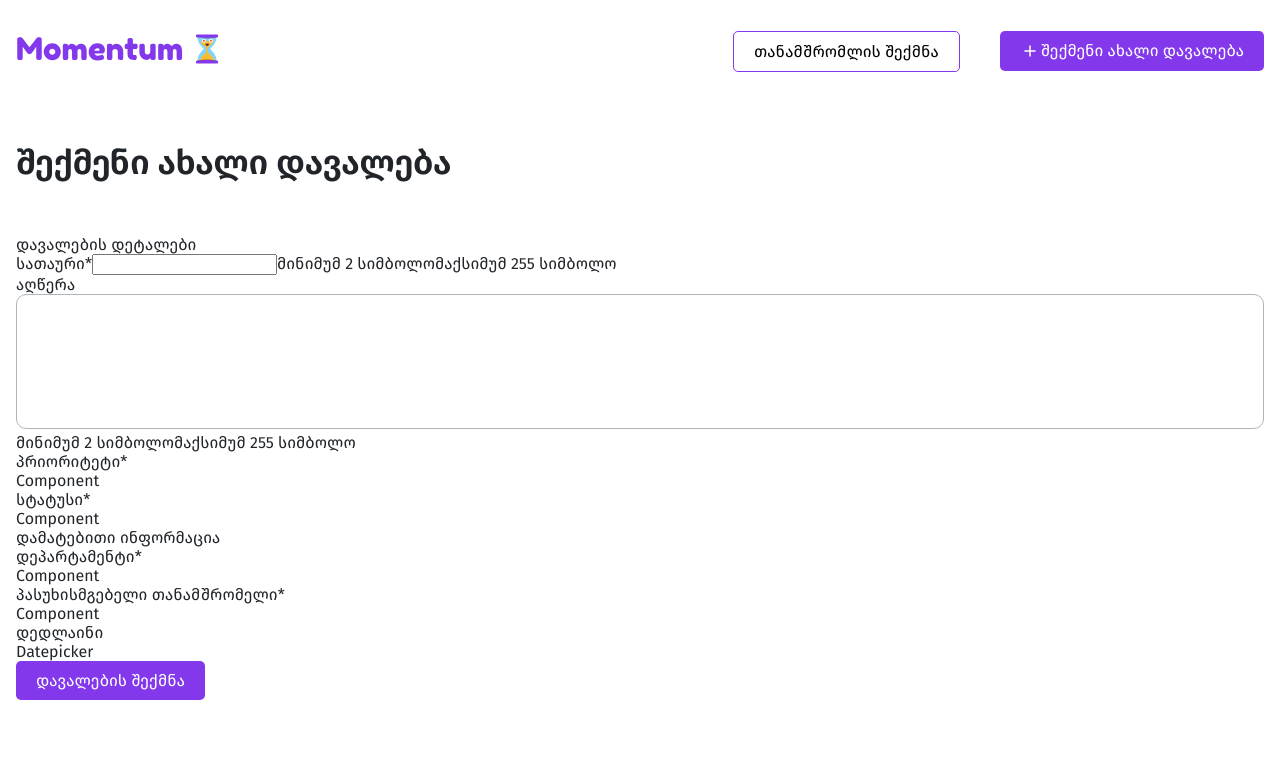
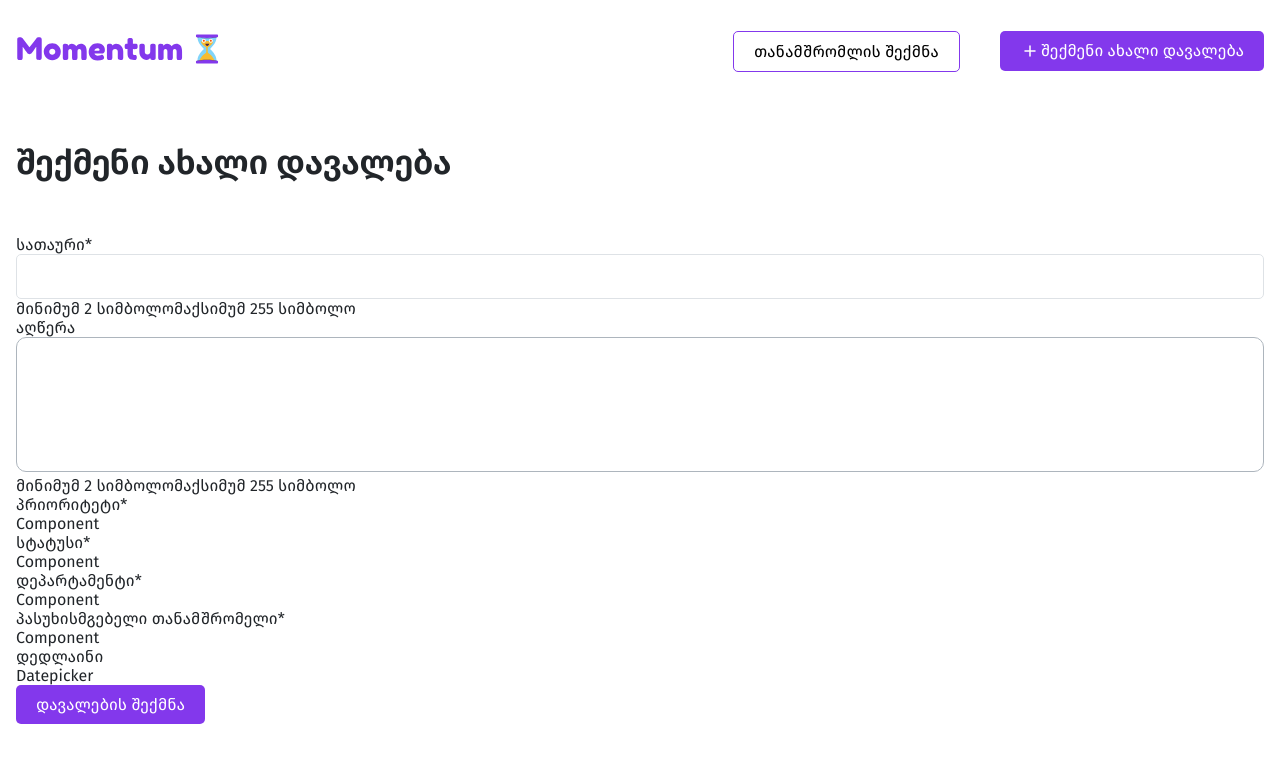
Before and after one commit to devbygeorge/momentum, a Next.js app: page /tasks/create in a window 1280 px wide. Shown: the top 762 px of the page. Built offline with nearby package versions, Linux system fonts and the light colour scheme.

Commit message:
update input and create task form

```diff
--- a/src/components/Input/Input.module.css
+++ b/src/components/Input/Input.module.css
@@ -1,3 +1,17 @@
 .input {
+  width: 100%;
+  height: 45px;
+  padding: 14px;
 
+  border-radius: 5px;
+  border: 1px solid #dee2e6;
+  outline: none;
+
+  font-size: 14px;
+  font-weight: 300;
+  color: #0d0f10;
 }
+
+.textarea::placeholder {
+  color: #898989;
+}
--- a/src/features/task/CreateTaskForm.tsx
+++ b/src/features/task/CreateTaskForm.tsx
@@ -10,9 +10,7 @@
     <div className={s.wrapper}>
       <form>
         {/* First column */}
-        <fieldset className={s.fieldset}>
-          <legend>დავალების დეტალები</legend>
-
+        <div className={s.column}>
           <div className={s.formGroup}>
             <label htmlFor="title">სათაური*</label>
             <Input type="text" name="title" required />
@@ -27,7 +25,7 @@
             <span>მაქსიმუმ 255 სიმბოლო</span>
           </div>
 
-          {/* 2 Selects side by side */}
+          {/* 2 selects side by side */}
           <div className={s.selectGroup}>
             <div>
               <label htmlFor="priority">პრიორიტეტი*</label>
@@ -38,12 +36,10 @@
               <Select name="status" required />
             </div>
           </div>
-        </fieldset>
+        </div>
 
         {/* Second column */}
-        <fieldset className={s.fieldset}>
-          <legend>დამატებითი ინფორმაცია</legend>
-
+        <div className={s.column}>
           <div className={s.formGroup}>
             <label htmlFor="department">დეპარტამენტი*</label>
             <Select name="department" required />
@@ -58,7 +54,7 @@
           </div>
 
           <Button type="submit">დავალების შექმნა</Button>
-        </fieldset>
+        </div>
       </form>
     </div>
   );
--- a/src/styles/reset.css
+++ b/src/styles/reset.css
@@ -130,6 +130,7 @@
   text-decoration: none;
   color: inherit;
 }
-textarea {
+textarea,
+input {
   font: inherit;
 }
```
